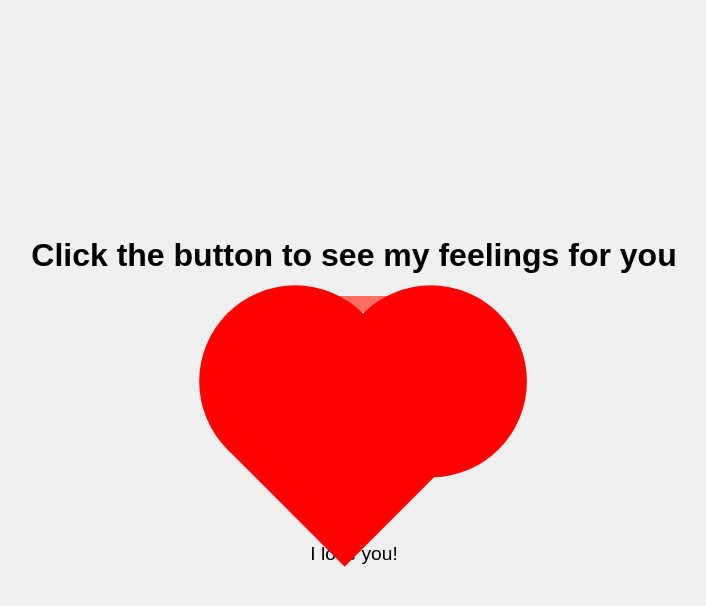
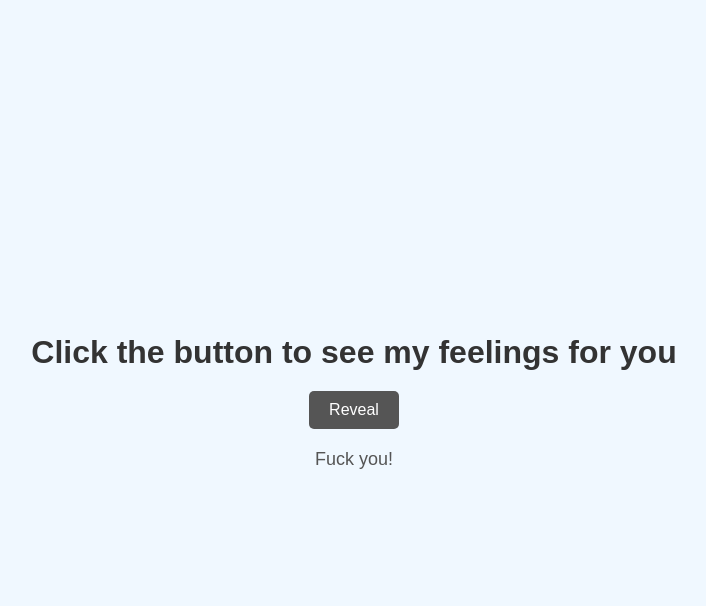
Before and after one commit to Johnny4573/Johntheking, a plain HTML site: page index.html in a window 1280 px wide. Both pictures are taken after a click on the button "Reveal". Shown: the whole page, without its empty margins (286-992 px from the left). Drawn offline with Linux system fonts and the light colour scheme.

Commit message:
Add files via upload

```diff
--- a/index.html
+++ b/index.html
@@ -3,22 +3,90 @@
 <head>
     <meta charset="UTF-8">
     <meta name="viewport" content="width=device-width, initial-scale=1.0">
-    <title>Document</title>
-    <link rel="stylesheet" href="style.css">
+    <title>Feelings Reveal</title>
+    <style>
+        /* Basic styles for the container and elements */
+        body {
+            display: flex;
+            justify-content: center;
+            align-items: center;
+            height: 100vh;
+            margin: 0;
+            font-family: Arial, sans-serif;
+            background-color: #f0f8ff;
+        }
+
+        .container {
+            text-align: center;
+        }
+
+        h1 {
+            color: #333;
+            margin-bottom: 20px;
+        }
+
+        button {
+            padding: 10px 20px;
+            font-size: 16px;
+            cursor: pointer;
+            background-color: #555;
+            color: white;
+            border: none;
+            border-radius: 5px;
+            transition: background-color 0.3s ease;
+        }
+
+        button:hover {
+            background-color: #333;
+        }
+
+
+        /* Animation for the hand */
+        @keyframes appear {
+            to {
+                opacity: 1;
+                transform: scale(1);
+            }
+        }
+
+        @keyframes popUp {
+            0% { transform: translateY(20px); opacity: 0; }
+            100% { transform: translateY(0); opacity: 1; }
+        }
+
+        /* Hidden initially */
+        .hidden {
+            display: none;
+        }
+
+        /* Message style */
+        p {
+            font-size: 18px;
+            color: #555;
+            display: none;
+            margin-top: 20px;
+        }
+    </style>
 </head>
 <body>
     <div class="container">
         <h1>Click the button to see my feelings for you</h1>
         <button id="revealButton">Reveal</button>
-        <div id="heartContainer" class="hidden">
-            <div class="heart"></div>
+        <div id="handContainer" class="hidden">
+            <div class="finger thumb"></div> <!-- Thumb -->
+            <div class="finger"></div> <!-- Index finger -->
+            <div class="finger middle-finger"></div> <!-- Middle finger -->
+            <div class="finger"></div> <!-- Ring finger -->
+            <div class="finger"></div> <!-- Pinky finger -->
+            <div class="hand-base"></div> <!-- Hand base -->
         </div>
-        <p>I love you!</p>
+        <p id="message">Fuck you!</p>
     </div>
+    <script>
+        document.getElementById('revealButton').addEventListener('click', function() {
+            document.getElementById('handContainer').classList.remove('hidden');
+            document.getElementById('message').style.display = 'block';
+        });
+    </script>
 </body>
-<script>
-    document.getElementById('revealButton').addEventListener('click', function() {
-        document.getElementById('heartContainer').classList.remove('hidden');
-    });
-</script>
 </html>
```
